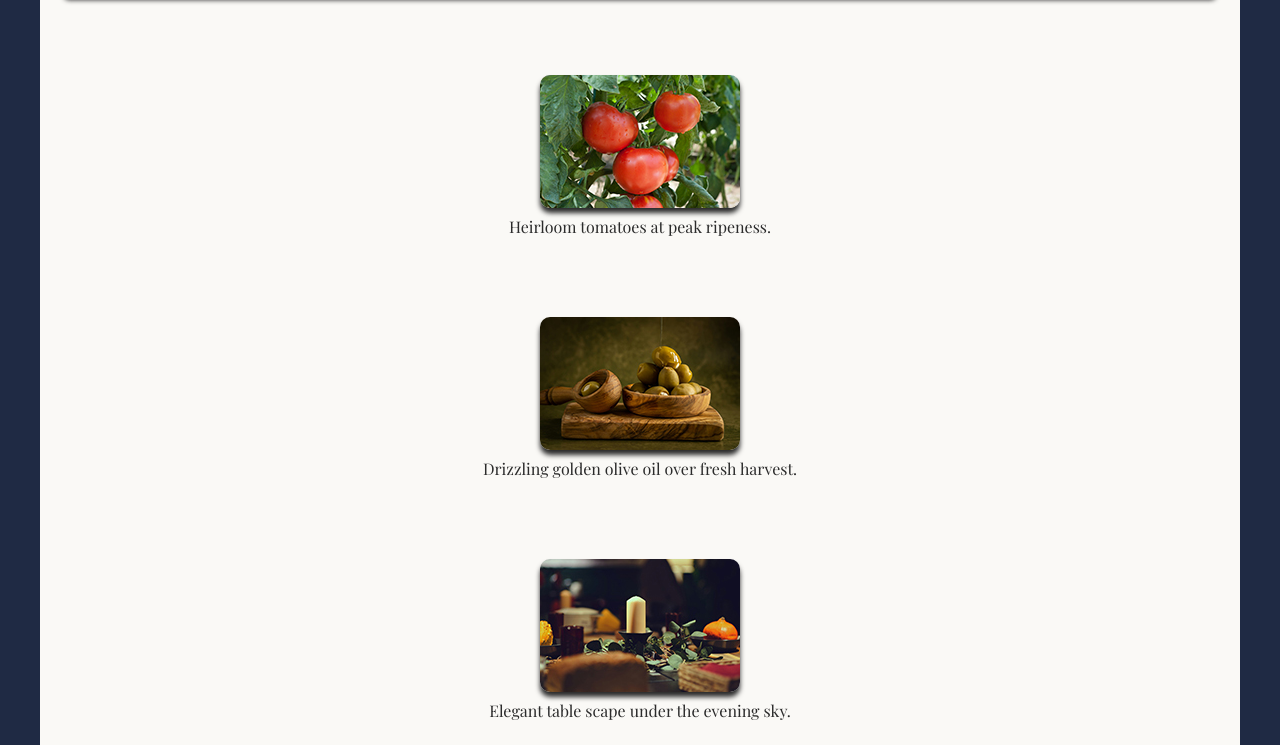
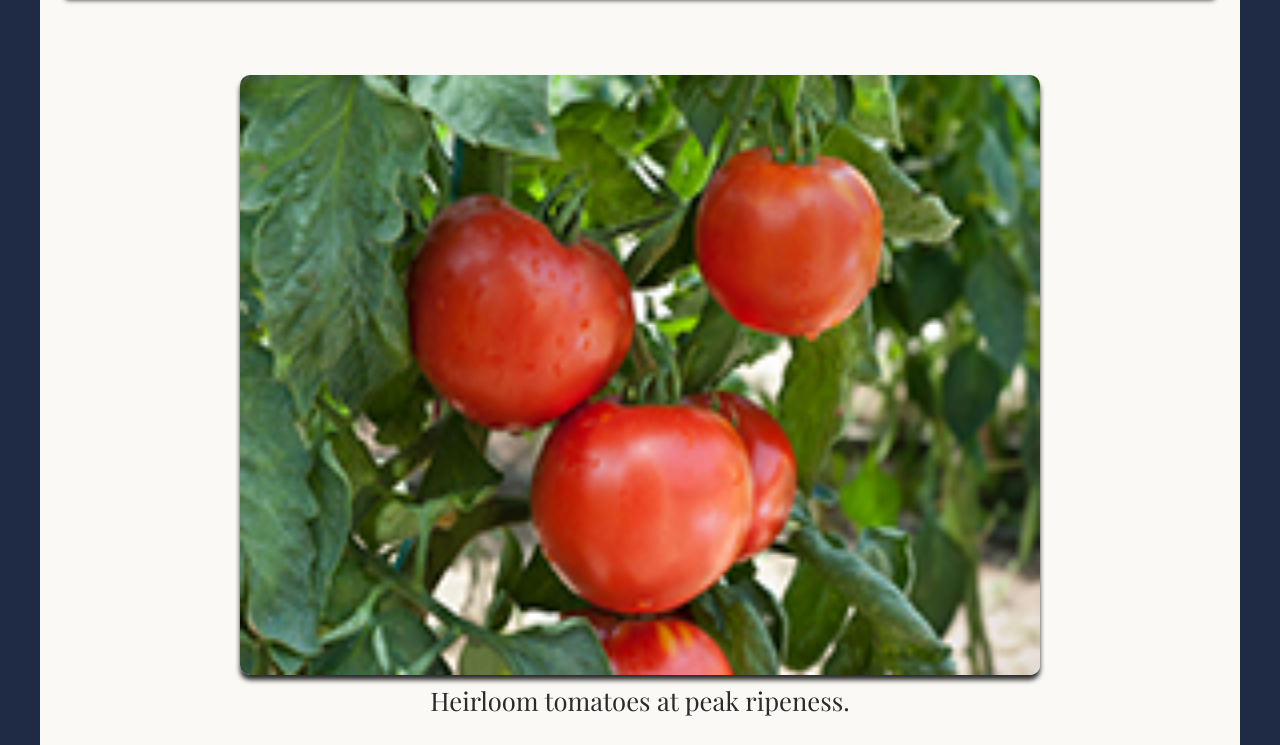
Before and after one commit to cngarci5/field-and-feast, a plain HTML site: page index.html in a window 1280 px wide. Shown: the part 1555-2300 px from the top of the page. Drawn offline with nearby package versions, Linux system fonts and the light colour scheme; a web font is replaced by a local one.

Commit message:
css corrections

```diff
--- a/styles.css
+++ b/styles.css
@@ -113,9 +113,10 @@ section ul {
 }
 
 div img {
+    width: 800px;
+    height: 600px;
     display: block;
-    margin: auto;
-    align-items: center;
+    margin: 0 auto;
     border-radius: 5px;
     margin-top: 5rem;
     box-shadow: var(--box-shadow);
@@ -124,7 +125,7 @@ div img {
 div p {
     text-align: center;
     margin-top: 0.5rem;
-    font-size: 1rem;
+    font-size: 1.6rem;
 }
 
 div a {
```
